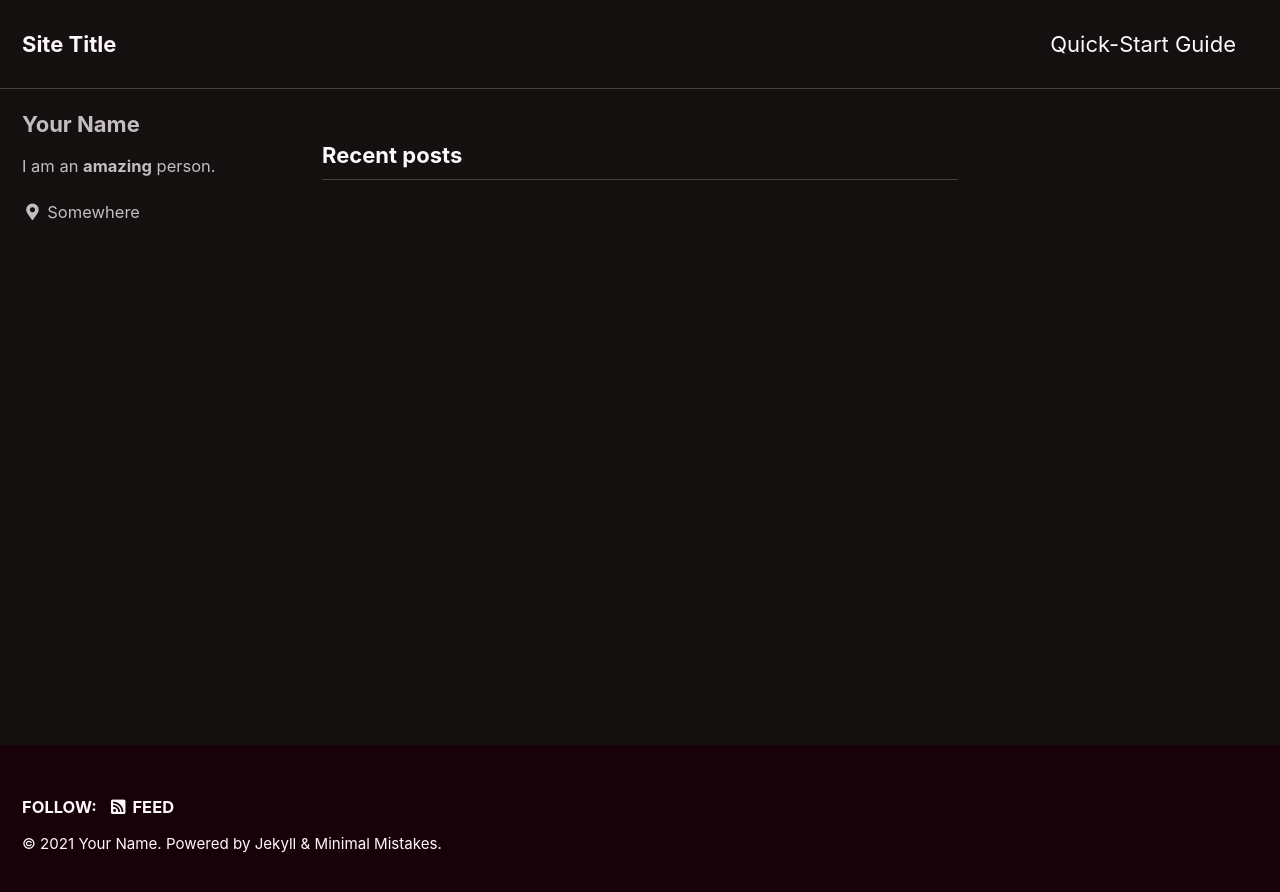
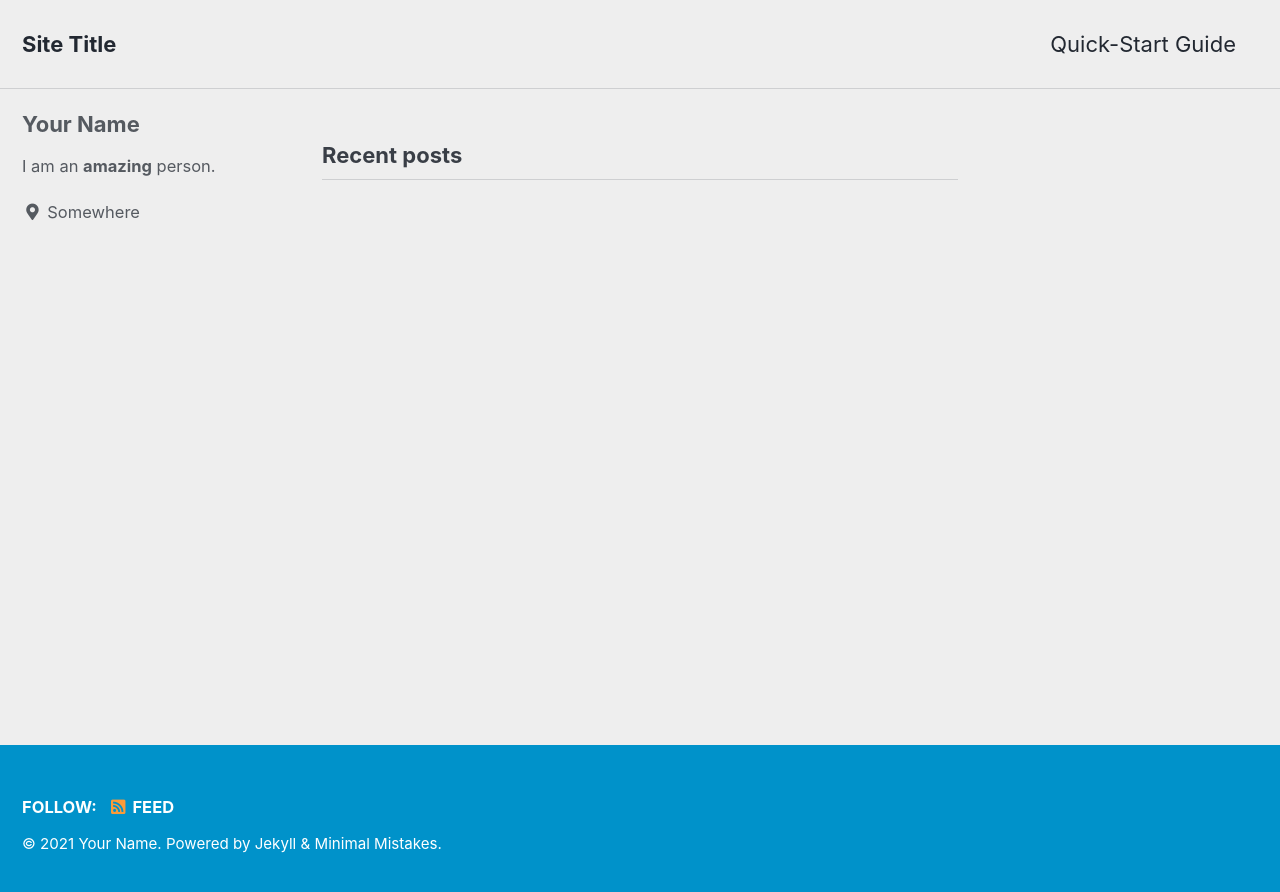
Before and after one commit to samjammy/ashaabrizvi.github.io, a Jekyll site: the page built from index.html, in a window 1280 px wide. Shown: the top 892 px of the page. Built offline with Jekyll 4.4.1, drawn with Linux system fonts in a browser that asks for light colours; cached includes are drawn as plain includes; the list of posts is cut into pages by our own code.

Commit message:
Update _config.yml

```diff
--- a/_config.yml
+++ b/_config.yml
@@ -12,7 +12,7 @@
 
 # theme                  : "minimal-mistakes-jekyll"
 # remote_theme           : "mmistakes/minimal-mistakes"
-minimal_mistakes_skin    : "neon"
+minimal_mistakes_skin    : 'air'
 
 # Site Settings
 locale                   : "en-US"
```
